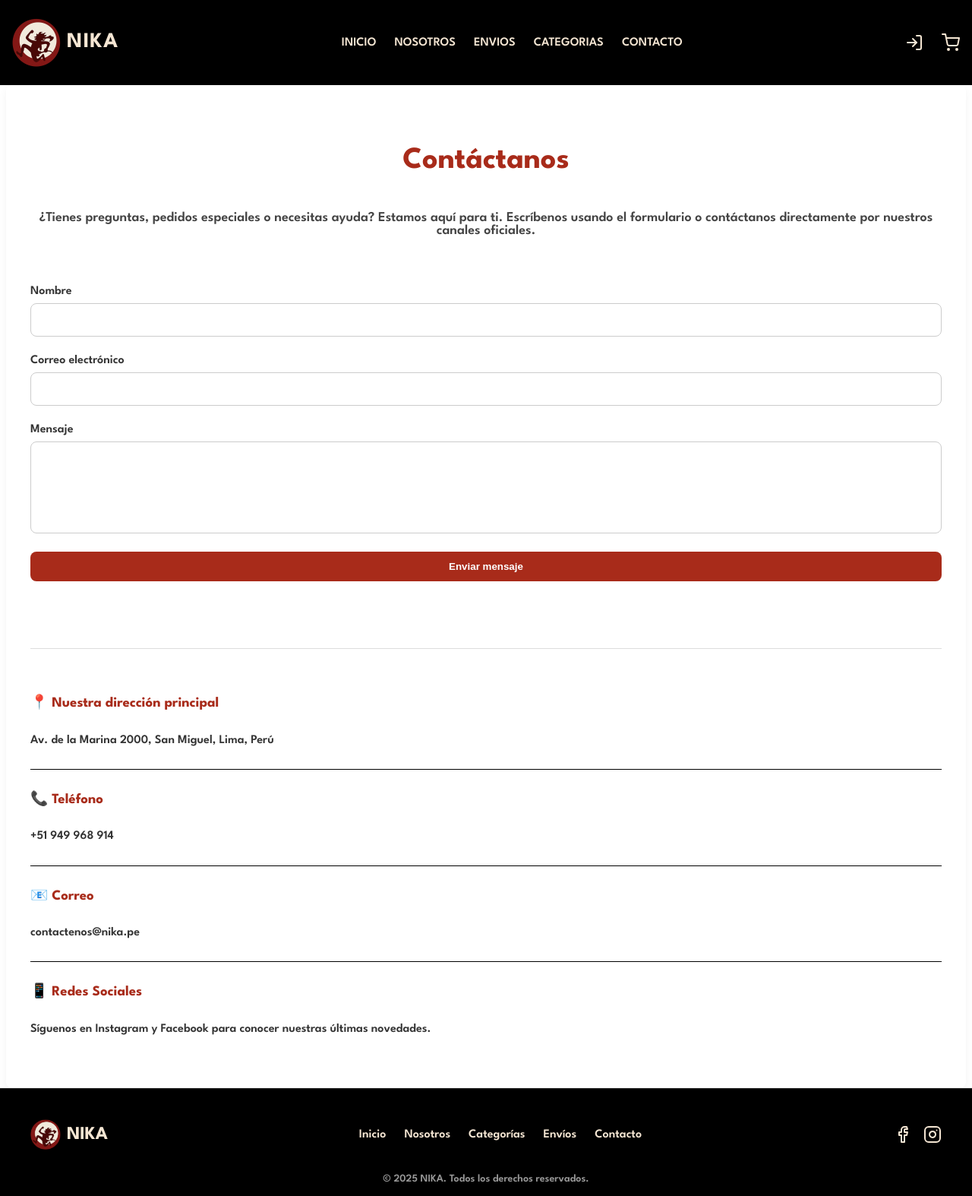
After one commit to sudorios/nika, a PHP site: page /contacto.php in a window 1280 px wide. The commit adds this page. Shown: the whole page at 76% size. Run offline with PHP 8.4, Linux system fonts and the light colour scheme.

Commit message:
add: create envios and contacto

```diff
--- a/assets/css/styles.css
+++ b/assets/css/styles.css
@@ -245,3 +245,183 @@ nav a:hover {
     font-size: 0.875rem;
     color: #999;
 }
+
+/* envios */
+.main-envios {
+    padding: 3rem 2rem;
+    max-width: 1200px;
+    margin: 0 auto;
+    font-family: var(--font-family);
+    color: var(--color-text);
+    background-color: #fff;
+    border-radius: 8px;
+    box-shadow: 0 4px 12px rgb(0 0 0 / 0.05);
+}
+
+.envios-section {
+    display: flex;
+    flex-direction: column;
+    gap: 2rem;
+}
+
+.titulo-envios {
+    font-size: 2.5rem;
+    font-weight: var(--font-weight-bold);
+    color: var(--color-primary);
+    margin-bottom: 1rem;
+    text-align: center;
+}
+
+.parrafo-envios {
+    font-size: 1.125rem;
+    line-height: 1.7;
+    text-align: center;
+    color: #444;
+    margin-bottom: 2rem;
+}
+
+.envios-info {
+    display: grid;
+    grid-template-columns: repeat(auto-fit, minmax(260px, 1fr));
+    gap: 2rem;
+}
+
+.envio-card {
+    background-color: #fafafa;
+    padding: 1.5rem;
+    border: 1px solid #000;
+    border-radius: 10px;
+    box-shadow: 0 2px 6px rgb(0 0 0 / 0.05);
+    transition: transform 0.2s ease;
+}
+
+.envio-card h3 {
+    color: var(--color-primary);
+    font-size: 1.25rem;
+    margin-bottom: 0.75rem;
+}
+
+.envio-card p {
+    color: #333;
+    font-size: 1rem;
+    line-height: 1.6;
+}
+
+.envio-card:hover {
+    transform: translateY(-5px);
+}
+
+/*contacto */
+.main-contacto {
+    padding: 3rem 2rem;
+    max-width: 1200px;
+    margin: 0 auto;
+    font-family: var(--font-family);
+    color: var(--color-text);
+    background-color: #fff;
+    border-radius: 8px;
+    box-shadow: 0 4px 12px rgb(0 0 0 / 0.05);
+}
+
+.contacto-section {
+    display: flex;
+    flex-direction: column;
+    gap: 2rem;
+}
+
+.titulo-contacto {
+    font-size: 2.5rem;
+    font-weight: var(--font-weight-bold);
+    color: var(--color-primary);
+    text-align: center;
+    margin-bottom: 0.5rem;
+}
+
+.parrafo-contacto {
+    font-size: 1.125rem;
+    color: #444;
+    text-align: center;
+    margin-bottom: 2rem;
+    margin-top: 0.5rem;
+}
+
+.contacto-contenido {
+    display: block;
+    margin-bottom: 2.5rem;
+}
+
+
+.contacto-form {
+    flex: 1 1 350px;
+    display: flex;
+    flex-direction: column;
+    gap: 1.5rem;
+}
+
+.form-group {
+    display: flex;
+    flex-direction: column;
+}
+
+.form-group label {
+    font-weight: var(--font-weight-semibold);
+    margin-bottom: 0.5rem;
+    color: #333;
+}
+
+.form-group input,
+.form-group textarea {
+    padding: 0.75rem 1rem;
+    border: 1px solid #ccc;
+    border-radius: 8px;
+    font-size: 1rem;
+}
+
+.btn-enviar {
+    background-color: var(--color-primary);
+    color: #fff;
+    font-weight: bold;
+    padding: 0.75rem 1.25rem;
+    border: none;
+    border-radius: 8px;
+    cursor: pointer;
+    transition: background-color 0.3s ease;
+}
+
+.btn-enviar:hover {
+    background-color: #7c1f13;
+}
+
+.contacto-info {
+    padding-top: 2rem;
+    border-top: 1px solid #ddd;
+    font-size: 1rem;
+    line-height: 1.7;
+    color: #333;
+}
+
+.contacto-info h3 {
+    margin-top: 1.5rem;
+    color: var(--color-primary);
+    font-weight: var(--font-weight-bold);
+}
+
+.st-hr {
+    border: none;
+    border-top: 1px solid #000;
+    margin: 1.5rem 0;
+}
+
+@media (max-width: 768px) {
+    .contacto-contenido {
+        flex-direction: column;
+    }
+
+    .titulo-contacto {
+        font-size: 2rem;
+    }
+}
+
+textarea {
+    resize: none;
+}
--- /dev/null
+++ b/contacto.php
@@ -0,0 +1,55 @@
+<?php include_once("includes/head.php") ?>
+
+<body>
+
+    <?php include_once("includes/header.php") ?>
+
+    <main class="main-contacto">
+        <section class="contacto-section">
+            <h2 class="titulo-contacto">Contáctanos</h2>
+            <p class="parrafo-contacto">
+                ¿Tienes preguntas, pedidos especiales o necesitas ayuda? Estamos aquí para ti.
+                Escríbenos usando el formulario o contáctanos directamente por nuestros canales oficiales.
+            </p>
+
+            <div class="contacto-contenido">
+                <form action="#" method="post" class="contacto-form">
+                    <div class="form-group">
+                        <label for="nombre">Nombre</label>
+                        <input type="text" id="nombre" name="nombre" required />
+                    </div>
+
+                    <div class="form-group">
+                        <label for="correo">Correo electrónico</label>
+                        <input type="email" id="correo" name="correo" required />
+                    </div>
+
+                    <div class="form-group">
+                        <label for="mensaje">Mensaje</label>
+                        <textarea id="mensaje" name="mensaje" rows="5" required></textarea>
+                    </div>
+
+                    <button type="submit" class="btn-enviar">Enviar mensaje</button>
+                </form>
+            </div>
+            <div class="contacto-info">
+                <h3>📍 Nuestra dirección principal</h3>
+                <p>Av. de la Marina 2000, San Miguel, Lima, Perú</p>
+                <hr class="st-hr">
+
+                <h3>📞 Teléfono</h3>
+                <p>+51 949 968 914</p>
+                <hr class="st-hr">
+
+                <h3>📧 Correo</h3>
+                <p>contactenos@nika.pe</p>
+                <hr class="st-hr">
+
+                <h3>📱 Redes Sociales</h3>
+                <p>Síguenos en Instagram y Facebook para conocer nuestras últimas novedades.</p>
+            </div>
+        </section>
+    </main>
+</body>
+
+<?php include_once("includes/footer.php") ?>
--- a/includes/footer.php
+++ b/includes/footer.php
@@ -8,8 +8,8 @@
             <a href="#">Inicio</a>
             <a href="./nosotros.php">Nosotros</a>
             <a href="#">Categorías</a>
-            <a href="#">Envíos</a>
-            <a href="#">Contacto</a>
+            <a href="./envios.php">Envíos</a>
+            <a href="./contacto.php">Contacto</a>
         </div>
         <div class="footer-social">
             <a href="#" aria-label="Facebook">
--- a/includes/header.php
+++ b/includes/header.php
@@ -6,15 +6,14 @@
   <nav>
     <a href="#">INICIO</a>
     <a href="./nosotros.php">NOSOTROS</a>
-        <a href="#">ENVIOS</a>
-        <a href="#">CATEGORIAS</a>
-        <a href="#">CONTACTO</a>
+    <a href="./envios.php">ENVIOS</a>
+    <a href="./categorias.php">CATEGORIAS</a>
+    <a href="./contacto.php">CONTACTO</a>
   </nav>
   <div class="header-icons">
     <a href="#" aria-label="Login" class="icon-link login-link">
       <svg xmlns="http://www.w3.org/2000/svg" width="24" height="24" viewBox="0 0 24 24" fill="none"
-                stroke="currentColor" stroke-width="2" stroke-linecap="round" stroke-linejoin="round"
-                class="icon icon-login">
+        stroke="currentColor" stroke-width="2" stroke-linecap="round" stroke-linejoin="round" class="icon icon-login">
         <path d="M15 3h4a2 2 0 0 1 2 2v14a2 2 0 0 1-2 2h-4"></path>
         <polyline points="10 17 15 12 10 7"></polyline>
         <line x1="15" y1="12" x2="3" y2="12"></line>
@@ -22,8 +21,7 @@
     </a>
     <a href="#" aria-label="Carrito de compras" class="icon-link cart-link">
       <svg xmlns="http://www.w3.org/2000/svg" width="24" height="24" viewBox="0 0 24 24" fill="none"
-                stroke="currentColor" stroke-width="2" stroke-linecap="round" stroke-linejoin="round"
-                class="icon icon-cart">
+        stroke="currentColor" stroke-width="2" stroke-linecap="round" stroke-linejoin="round" class="icon icon-cart">
         <circle cx="9" cy="21" r="1"></circle>
         <circle cx="20" cy="21" r="1"></circle>
         <path d="M1 1h4l2.68 13.39a2 2 0 0 0 2 1.61h9.72a2 2 0 0 0 2-1.61L23 6H6"></path>
```
Also changed, not shown: envios.php (+61 -0 lines). Lines whose indentation alone changed are shown as unchanged.
